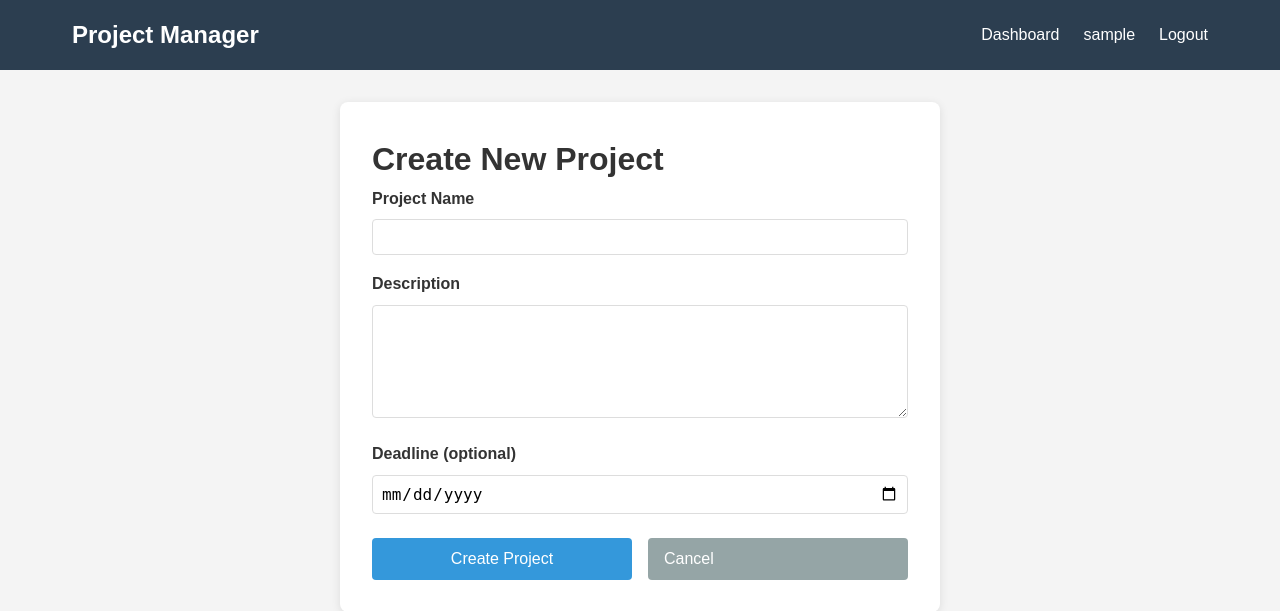
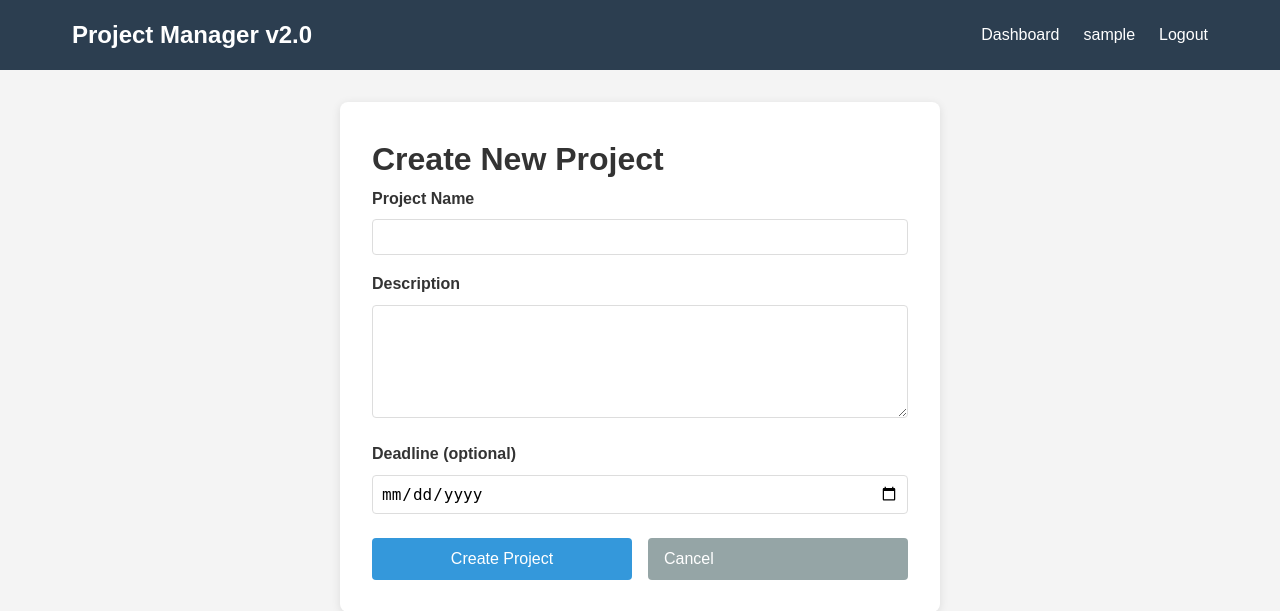
Before and after one commit to ruvxn/SDE-TASK-APP, a Flask app: page /projects/create in a window 1280 px wide. Shown: the top 611 px of the page. Run offline with Flask 3, Linux system fonts and the light colour scheme; the visitor is signed in with stand-in values (Sample User, id 1).

Commit message:
Test automation: Update app title to v2.0

```diff
--- a/templates/base.html
+++ b/templates/base.html
@@ -3,13 +3,13 @@
 <head>
     <meta charset="UTF-8">
     <meta name="viewport" content="width=device-width, initial-scale=1.0">
-    <title>{% block title %}Project Management{% endblock %}</title>
+    <title>{% block title %}Project Management v2.0{% endblock %}</title>
     <link rel="stylesheet" href="{{ url_for('static', filename='css/style.css') }}">
 </head>
 <body>
     <nav>
         <div class="nav-container">
-            <a href="{{ url_for('index') }}" class="logo">Project Manager</a>
+            <a href="{{ url_for('index') }}" class="logo">Project Manager v2.0</a>
             {% if current_user.is_authenticated %}
             <div class="nav-links">
                 <a href="{{ url_for('dashboard') }}">Dashboard</a>
```
